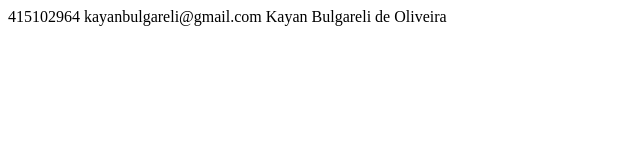
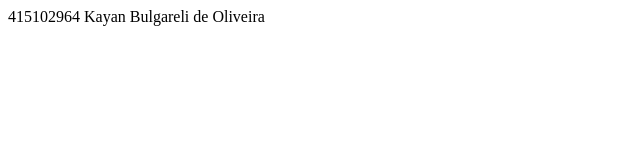
Before and after one commit to KayanBulgareli/Aula2409, a plain HTML site: page index.html in a window 1280 px wide. Shown: the whole page, without its empty margins (0-640 px from the left). Drawn offline with Linux system fonts and the light colour scheme.

Commit message:
Revert "Merge Projeto V1"

```diff
--- a/index.html
+++ b/index.html
@@ -6,7 +6,6 @@
 </head>
 <body>
 415102964
-kayanbulgareli@gmail.com
-  Kayan Bulgareli de Oliveira
+Kayan Bulgareli de Oliveira
   </body>
 </html>
```
Also changed, not shown: oi.txt (deleted).
